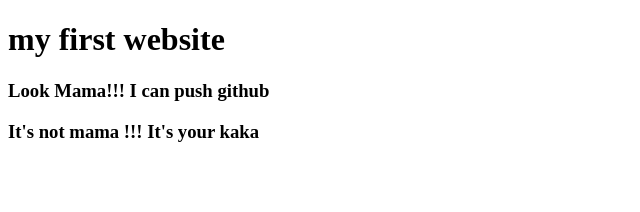
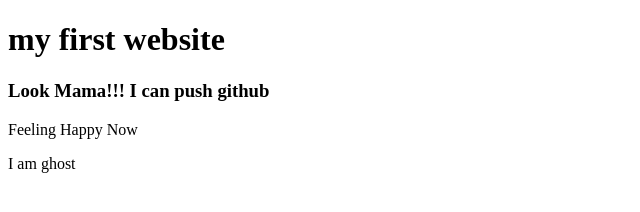
Before and after one commit to mhkhanju/Dynamic-website, a plain HTML site: page index.html in a window 1280 px wide. Shown: the whole page, without its empty margins (0-640 px from the left). Drawn offline with Linux system fonts and the light colour scheme.

Commit message:
ghost added

```diff
--- a/index.html
+++ b/index.html
@@ -9,6 +9,7 @@
 <body>
     <h1>my first website</h1>
     <h3>Look Mama!!! I can push github</h3>
-    <h3>It's not mama !!! It's your kaka</h3>
+    <p>Feeling Happy Now</p>
+    <p> I am ghost </p>
 </body>
 </html>
```
